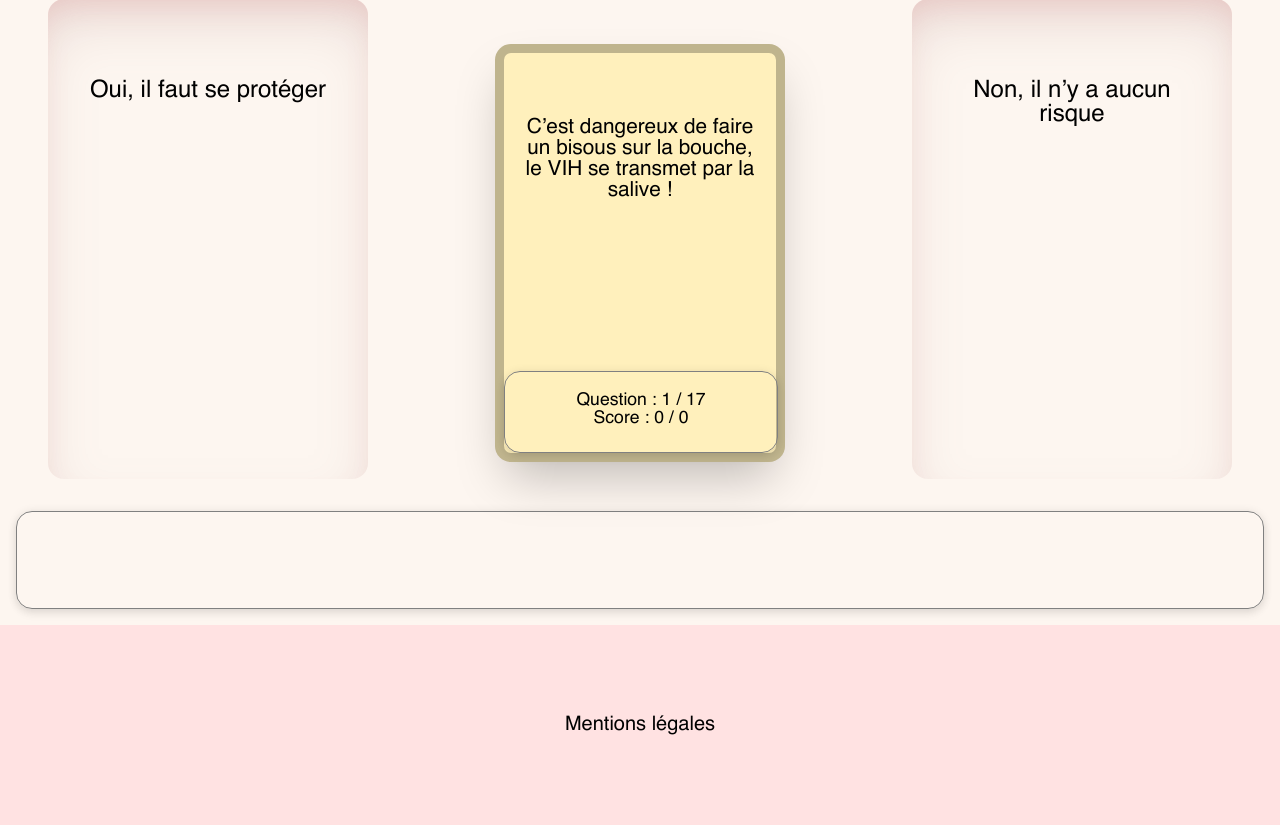
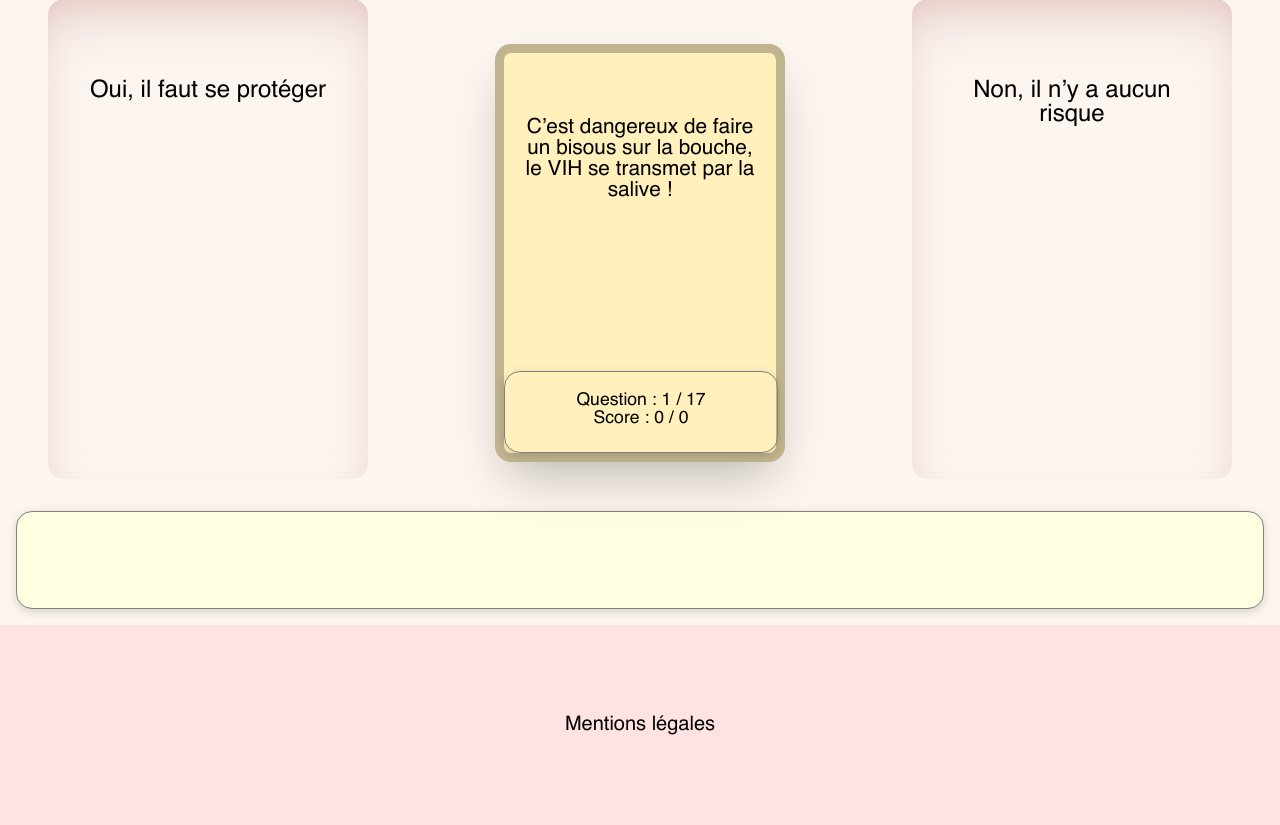
Before and after one commit to kaluminium/nuitDeLinfo, a PHP site: page /index.html in a window 1280 px wide. Shown: the part 147-972 px from the top of the page. Run offline with PHP 8.4, Linux system fonts and the light colour scheme.

Commit message:
changement de la couleur de la réponse

```diff
--- a/style.css
+++ b/style.css
@@ -105,6 +105,7 @@ footer a {
 }
 
 .reponse {
+    background-color: #fefee0;
     grid-column: span 3;
     height: 6rem;
     border-radius: 1rem ;
```
